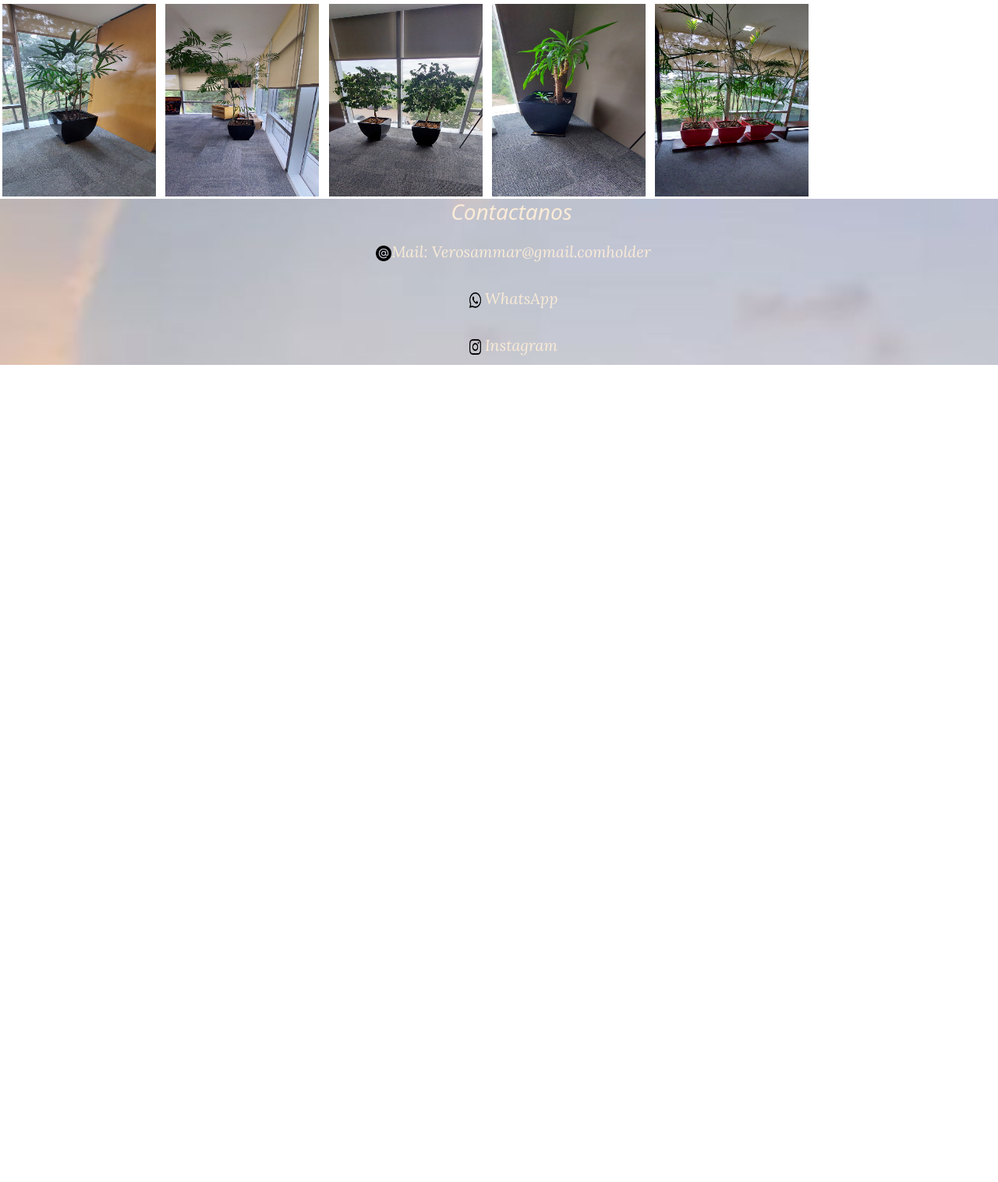
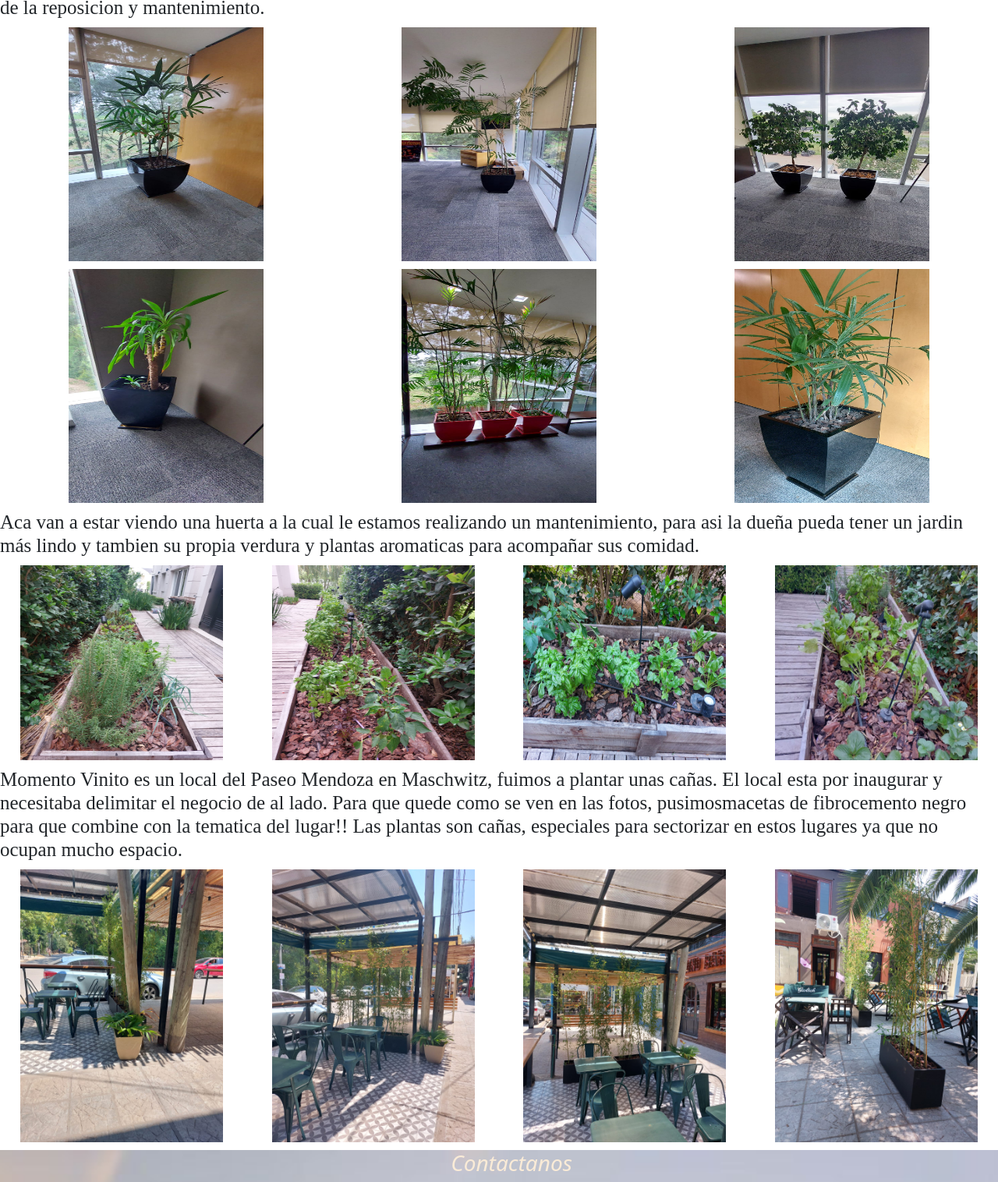
Before and after one commit to SofiPopiPompon/VS_Paisajismo-dw, a plain HTML site: page paginas/proyectos.html in a window 1280 px wide. Shown: the part 580-2096 px from the top of the page at 78% size. Before the commit the page ends 1064 px from the top, so only its background shows below. Drawn offline with nearby package versions, Linux system fonts and the light colour scheme; a web font is replaced by a local one.

Commit message:
acomode las img nuevas de proyecto y lo pase a css con grid y flex

```diff
--- a/paginas/proyectos.html
+++ b/paginas/proyectos.html
@@ -145,34 +145,36 @@
           para darle un poco de vida. Colocamos macetas de fibrocemento negras
           con unas plantas altas que llaman mucho la atencion y otras mas chicas
         </h4>
+        <div class="img-hall">
           <img
             class="img_grid"
             src="../img/proyecto-hall-pilar-1.jpeg"
             alt="proyecto-hall-pilar-1"
-          width="250"
-          height="250"
+            width="260"
+            height="260"
           />
           <img
             class="img_grid"
             src="../img/proyecto-hall-pilar-2.jpeg"
             alt=""
-          width="250"
-          height="250"
+            width="260"
+            height="260"
           />
           <img
             class="img_grid"
             src="../img/proyecto-hall-pilar-4.jpeg"
             alt=""
-          width="250"
-          height="250"
+            width="260"
+            height="260"
           />
           <img
             class="img_grid"
             src="../img/proyecto-hall-pilar-3.jpeg"
             alt=""
-          width="250"
-          height="250"
+            width="260"
+            height="260"
           />
+        </div>
       </section>
       <section class="proyecto-oficina-pilar">
         <h4>
@@ -181,41 +183,120 @@
           de todas las plantas que tenian. Les muestro un poco de como estaban
           las plnatas antes y despues de la reposicion y mantenimiento.
         </h4>
+        <div class="img-oficinas">
           <img
             class="img_grid"
             src="../img/proyecto-oficina-pilar-antes-2.jpeg"
             alt=""
-          width="200"
-          height="250"
+            width="250"
+            height="300"
           />
           <img
             class="img_grid"
             src="../img/proyecto-oficinas-pilar-antes-3.jpeg"
             alt=""
-          width="200"
-          height="250"
+            width="250"
+            height="300"
           />
           <img
             class="img_grid"
             src="../img/proyecto-oficinas-pilar-antes-4.jpeg"
             alt=""
-          width="200"
-          height="250"
+            width="250"
+            height="300"
           />
           <img
             class="img_grid"
             src="../img/proyecto-oficinas-pilar-antes-6.jpeg"
             alt=""
-          width="200"
-          height="250"
+            width="250"
+            height="300"
           />
           <img
             class="img_grid"
             src="../img/proyecto-oficinas-pilar-antes-7.jpeg"
             alt=""
-          width="200"
+            width="250"
+            height="300"
+          />
+          <img
+            class="img_grid"
+            src="../img/proyecto-oficinas-pilar-despues-1.jpeg"
+            alt=""
+            width="250"
+            height="300"
+          />
+        </div>
+      </section>
+      <section class="proyecto-huerta-nordelta">
+        <h4>
+          Aca van a estar viendo una huerta a la cual le estamos realizando un
+          mantenimiento, para asi la dueña pueda tener un jardin más lindo y
+          tambien su propia verdura y plantas aromaticas para acompañar sus
+          comidad.
+        </h4>
+        <div class="img-huerta">
+          <img
+            src="../img/proyecto-huerta-nordelta-1.jpeg"
+            alt=""
+            width="260"
             height="250"
           />
+          <img
+            src="../img/proyecto-huerta-nordelta-2.jpeg"
+            alt=""
+            width="260"
+            height="250"
+          />
+          <img
+            src="../img/proyecto-huerta-nordelta-3.jpeg"
+            alt=""
+            width="260"
+            height="250"
+          />
+          <img
+            src="../img/proyecto-huerta-nordelta-4.jpeg"
+            alt=""
+            width="260"
+            height="250"
+          />
+        </div>
+      </section>
+      <section class="proyecto-paseoMendoza-momentovinito">
+        <h4>
+          Momento Vinito es un local del Paseo Mendoza en Maschwitz, fuimos a
+          plantar unas cañas. El local esta por inaugurar y necesitaba delimitar
+          el negocio de al lado. Para que quede como se ven en las fotos,
+          pusimosmacetas de fibrocemento negro para que combine con la tematica
+          del lugar!! Las plantas son cañas, especiales para sectorizar en estos
+          lugares ya que no ocupan mucho espacio.
+        </h4>
+        <div class="img-paseoMendoza">
+          <img
+            src="../img/proyecto-paseoMendoza-momentovinito-1.jpeg"
+            alt=""
+            width="260"
+            height="350"
+          />
+          <img
+            src="../img/proyecto-paseoMendoza-momentovinito-2.jpeg"
+            alt=""
+            width="260"
+            height="350"
+          />
+          <img
+            src="../img/proyecto-paseoMendoza-momentovinito-3.jpeg"
+            alt=""
+            width="260"
+            height="350"
+          />
+          <img
+            src="../img/proyecto-paseoMendoza-momentovinito-4.jpeg"
+            alt=""
+            width="260"
+            height="350"
+          />
+        </div>
       </section>
     </div>
     <footer class="pie_de_pagina">
--- a/stylesheet/stylesheet.css
+++ b/stylesheet/stylesheet.css
@@ -92,21 +92,60 @@ ul li ul li a {
   align-items: center;
 }
 /*Proyectos*/
-.proyecto-hall-pilar {
+.proyecto-hall-pilar h4 {
+  font-family: "Playfair Display", serif;
+  font-weight: normal;
+  font-size: 25px;
+  font-weight: 200px;
+  margin-top: 5px;
+}
+.img-hall {
+  display: flex;
+  justify-content: space-around;
+  column-gap: 10px;
+  margin-bottom: 10px;
+  margin-top: 10px;
+}
+.proyecto-oficina-pilar h4 {
   font-family: "Playfair Display", serif;
   font-weight: normal;
   font-size: 25px;
   font-weight: 200px;
 }
-.proyecto-oficina-pilar {
+.img-oficinas {
+  display: grid;
+  grid-template-columns: 1fr 1fr 1fr;
+  grid-template-rows: 1fr 1fr;
+  grid-row-gap: 10px;
+  justify-items: center;
+  margin-bottom: 10px;
+  margin-top: 10px;
+}
+.proyecto-huerta-nordelta h4 {
   font-family: "Playfair Display", serif;
   font-weight: normal;
   font-size: 25px;
   font-weight: 200px;
 }
-div section img {
-  margin: 1.5px;
-  padding: 1.5px;
+.img-huerta {
+  display: flex;
+  justify-content: space-around;
+  column-gap: 10px;
+  margin-bottom: 10px;
+  margin-top: 10px;
+}
+.proyecto-paseoMendoza-momentovinito h4 {
+  font-family: "Playfair Display", serif;
+  font-weight: normal;
+  font-size: 25px;
+  font-weight: 900px;
+}
+.img-paseoMendoza {
+  display: flex;
+  justify-content: space-around;
+  column-gap: 10px;
+  margin-bottom: 10px;
+  margin-top: 10px;
 }
 /*Nosotros*/
 .sectionNosotros h5 fieldset {
```
Lines whose indentation alone changed are shown as unchanged.
